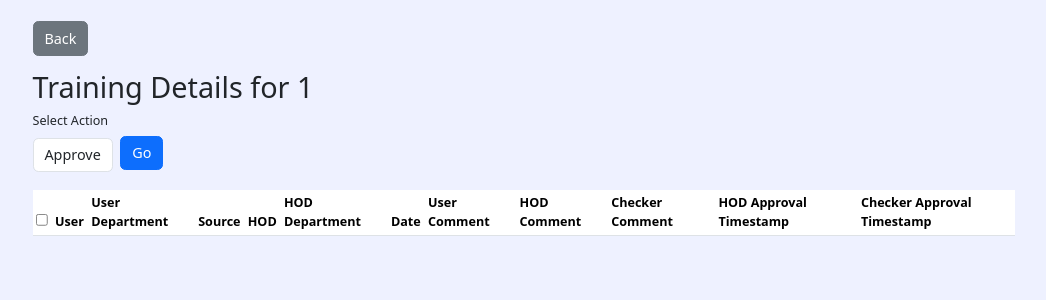
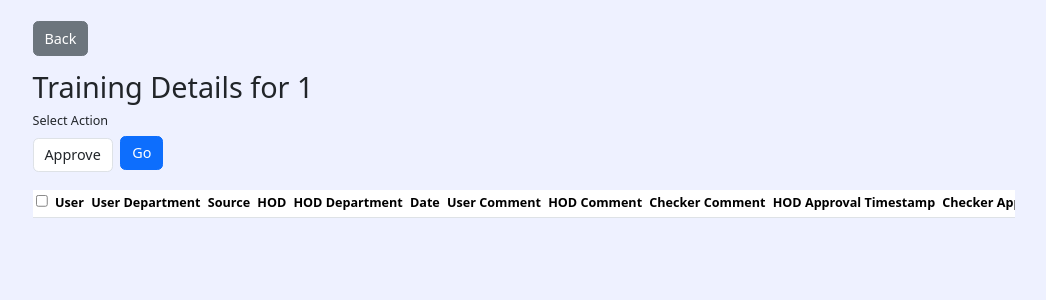
Before and after one commit to shubhamshnd/trainingmodule, a Django app: page /checker-training-detail/1/ in a window 1280 px wide. Shown: the part 55-355 px from the top of the page, without its empty margins (116-1162 px from the left). Run offline with Django 5.2, Linux system fonts and the light colour scheme; the visitor is signed in with stand-in values (Sample User, id 1); lists and menus that the app fills with data are empty.

Commit message:
minor frontend changes

```diff
--- a/useri/templates/checker_training_detail.html
+++ b/useri/templates/checker_training_detail.html
@@ -44,18 +44,18 @@
             <table class="table table-sm" style="font-size: 0.875rem;">
                 <thead>
                     <tr>
-                        <th scope="col"><input type="checkbox" id="select_all" onclick="toggle(this);"></th>
-                        <th scope="col">User</th>
-                        <th scope="col">User Department</th>
-                        <th scope="col">Source</th>
-                        <th scope="col">HOD</th>
-                        <th scope="col">HOD Department</th>
-                        <th scope="col">Date</th>
-                        <th scope="col">User Comment</th>
-                        <th scope="col">HOD Comment</th>
-                        <th scope="col">Checker Comment</th>
-                        <th scope="col">HOD Approval Timestamp</th>
-                        <th scope="col">Checker Approval Timestamp</th>
+                        <th scope="col" class="text-nowrap"><input type="checkbox" id="select_all" onclick="toggle(this);"></th>
+                        <th scope="col" class="text-nowrap">User</th>
+                        <th scope="col" class="text-nowrap">User Department</th>
+                        <th scope="col" class="text-nowrap">Source</th>
+                        <th scope="col" class="text-nowrap">HOD</th>
+                        <th scope="col" class="text-nowrap">HOD Department</th>
+                        <th scope="col" class="text-nowrap">Date</th>
+                        <th scope="col" class="text-nowrap">User Comment</th>
+                        <th scope="col" class="text-nowrap">HOD Comment</th>
+                        <th scope="col" class="text-nowrap">Checker Comment</th>
+                        <th scope="col" class="text-nowrap">HOD Approval Timestamp</th>
+                        <th scope="col" class="text-nowrap">Checker Approval Timestamp</th>
                     </tr>
                 </thead>
                 <tbody>
@@ -132,5 +132,11 @@ function toggle(source) {
         checkboxes[i].checked = source.checked;
     }
 }
+
+document.addEventListener('DOMContentLoaded', function () {
+    var commentModal = new bootstrap.Modal(document.getElementById('commentModal'), {
+        backdrop: false
+    });
+});
 </script>
 {% endblock %}
```
Also changed, not shown: useri/templates/maker_training_detail.html (+11 -11 lines), 2 other files.
